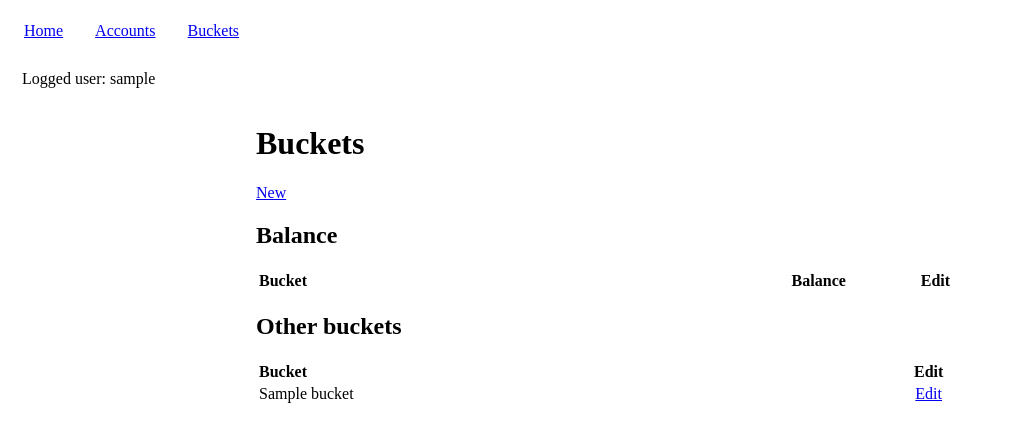
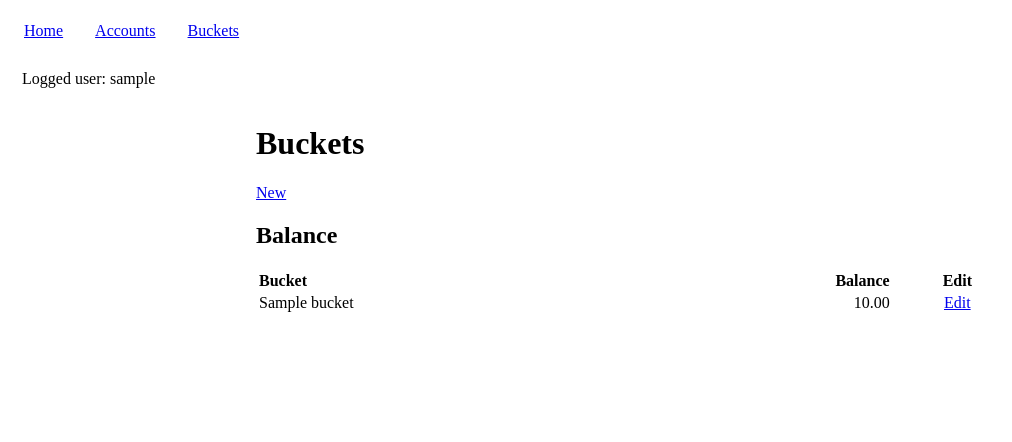
Before and after one commit to thyagostall/prudget, a Django app: a page that uses templates/transactions/bucket_list.html in a window 1280 px wide. Shown: the top 442 px of the page, without its empty margins (0-1012 px from the left). Run offline with Django 3.2, Linux system fonts and the light colour scheme; a user stored in the database is signed in; tables that the repository leaves empty hold one stand-in row (values such as "Sample post"); lists and menus that the app fills with data are empty.

Commit message:
Remove show balance field

```diff
--- a/templates/transactions/bucket_list.html
+++ b/templates/transactions/bucket_list.html
@@ -21,39 +21,14 @@
             </thead>
             <tbody>
             {% for bucket in object_list %}
-                {% if bucket.show_balance %}
-                    <tr>
-                        <td class="table-cell-title">{{ bucket }}</td>
-                        <td class="table-cell-currency">{{ bucket.balance|floatformat:2 }}</td>
-                        <td class="table-cell-item"><a href="{% url 'update-bucket' pk=bucket.id %}">Edit</a></td>
-                    </tr>
-                {% endif %}
+                <tr>
+                    <td class="table-cell-title">{{ bucket }}</td>
+                    <td class="table-cell-currency">{{ bucket.balance|floatformat:2 }}</td>
+                    <td class="table-cell-item"><a href="{% url 'update-bucket' pk=bucket.id %}">Edit</a></td>
+                </tr>
             {% endfor %}
             </tbody>
         </table>
-
-        <h2>Other buckets</h2>
-
-        <table class="table-full-width">
-            <thead>
-            <tr>
-                <th class="table-cell-title">Bucket</th>
-                <th class="table-cell-item">Edit</th>
-            </tr>
-
-            </thead>
-            <tbody>
-            {% for bucket in object_list %}
-                {% if not bucket.show_balance %}
-                    <tr>
-                        <td class="table-cell-title">{{ bucket }}</td>
-                        <td class="table-cell-item"><a href="{% url 'update-bucket' pk=bucket.id %}">Edit</a></td>
-                    </tr>
-                {% endif %}
-            {% endfor %}
-            </tbody>
-        </table>
-
     </div>
 
 {% endblock %}
--- a/transactions/forms/forms.py
+++ b/transactions/forms/forms.py
@@ -58,11 +58,10 @@
 
 class BucketForm(forms.ModelForm):
     amount_per_month = forms.DecimalField(min_value=0, decimal_places=True, required=False)
-    show_balance = forms.BooleanField(required=False, initial=False)
 
     class Meta:
         model = Bucket
-        fields = ['name', 'amount_per_month', 'show_balance']
+        fields = ['name']
 
 
 class UploadFileForm(forms.Form):
--- a/transactions/models/bucket.py
+++ b/transactions/models/bucket.py
@@ -8,7 +8,6 @@
 
 class Bucket(UserModel):
     name = models.CharField(max_length=30)
-    show_balance = models.BooleanField(default=False)
 
     def balance(self):
         return self.get_bucket_balance()
```
Also changed, not shown: transactions/migrations/0011_remove_bucket_show_balance.py (added).
